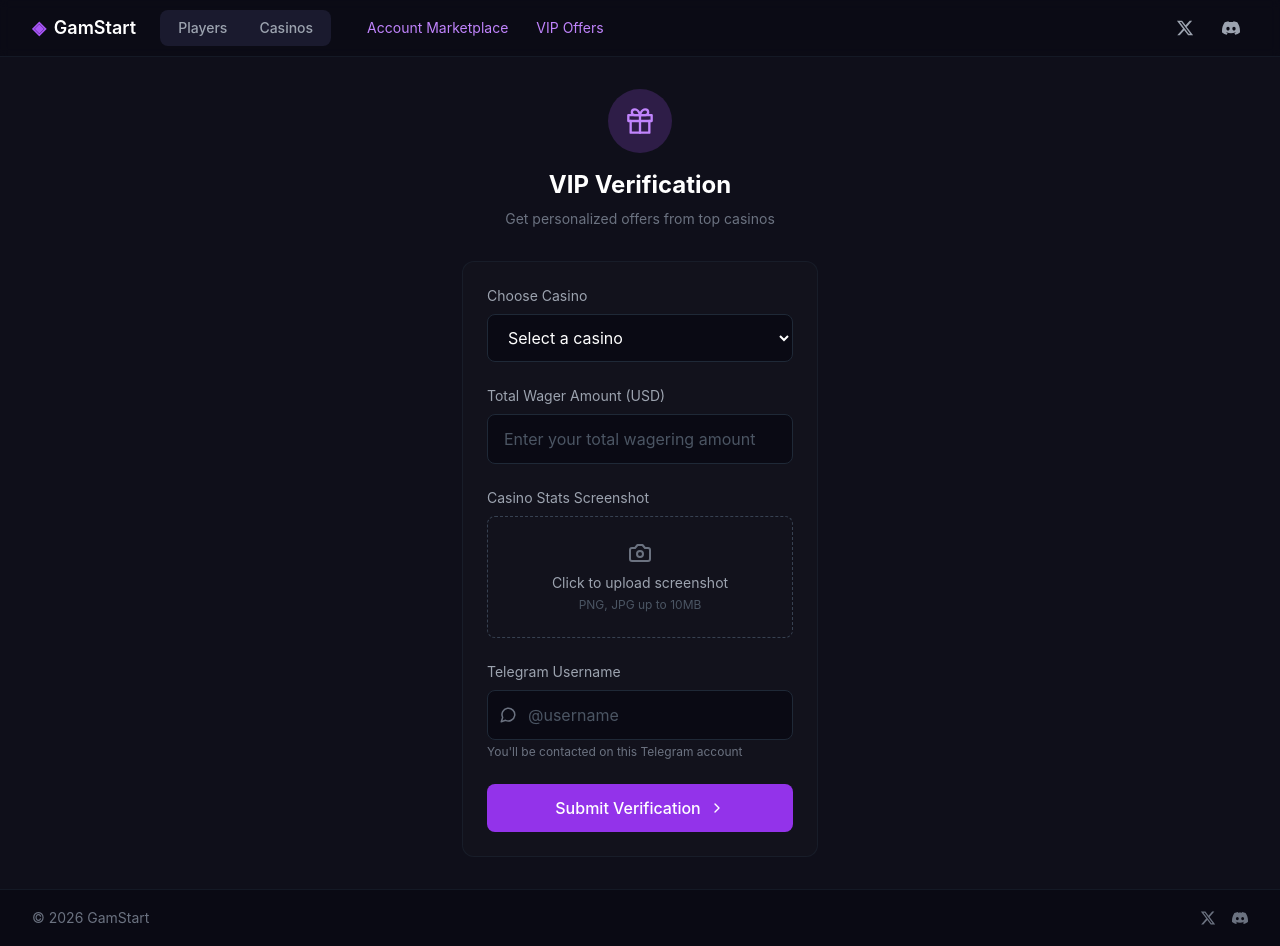
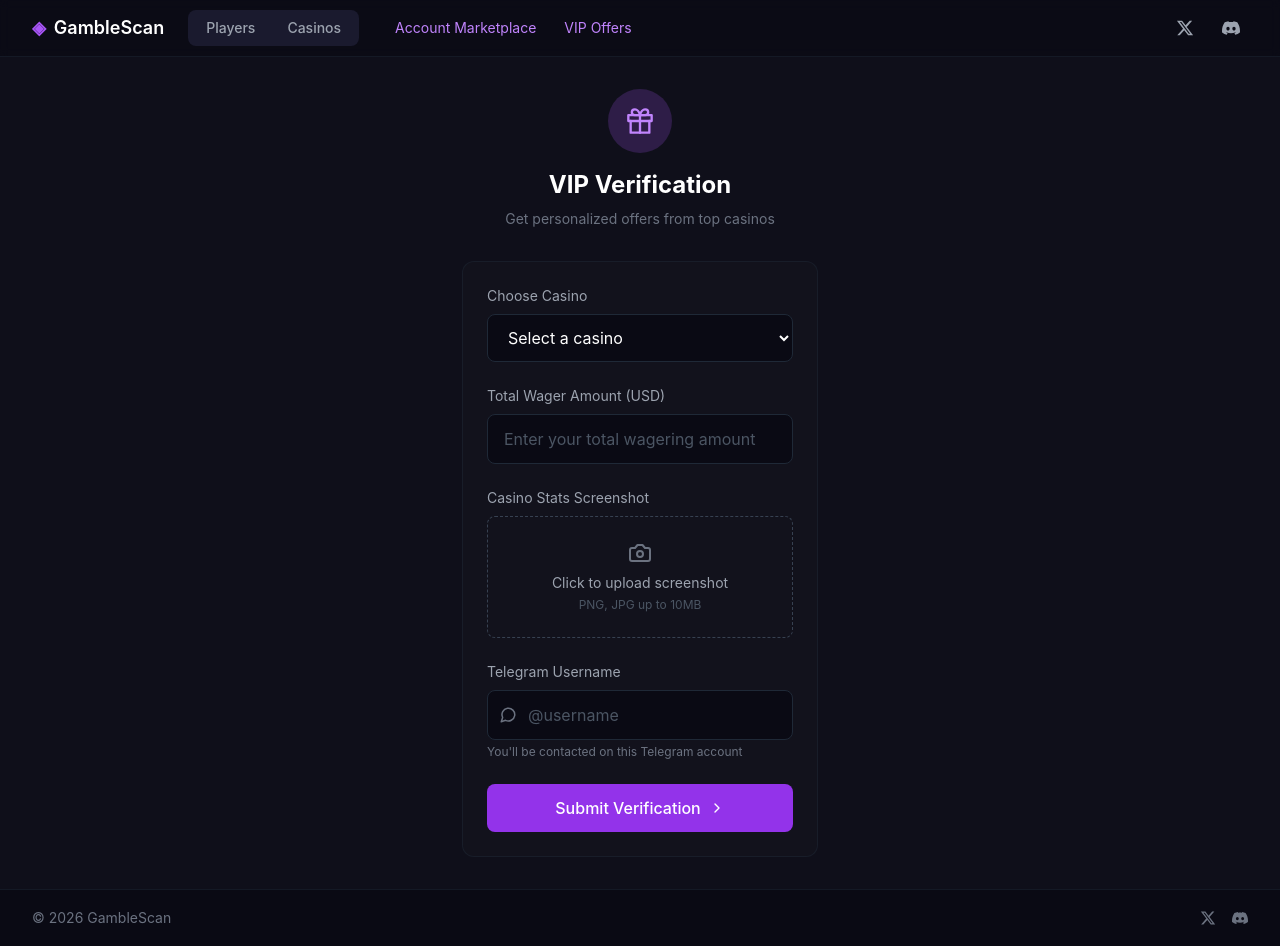
Before and after one commit to test12312as1/sadsa, a Next.js app: page /verify in a window 1280 px wide. Built offline with nearby package versions, Linux system fonts and the light colour scheme.

Commit message:
Update page.js

```diff
--- a/app/verify/page.js
+++ b/app/verify/page.js
@@ -61,7 +61,7 @@ function VerifyContent() {
               <div className="flex items-center gap-6">
                 <Link href="/" className="flex items-center gap-2 text-white font-semibold text-lg hover:opacity-80 transition-opacity">
                   <span className="text-purple-500">◈</span>
-                  GamStart
+                  GambleScan
                 </Link>
 
                 <div className="flex items-center bg-[#1a1a2e] rounded-lg p-0.5">
@@ -126,7 +126,7 @@ function VerifyContent() {
             <div className="flex items-center gap-6">
               <Link href="/" className="flex items-center gap-2 text-white font-semibold text-lg hover:opacity-80 transition-opacity">
                 <span className="text-purple-500">◈</span>
-                GamStart
+                GambleScan
               </Link>
 
               <div className="flex items-center bg-[#1a1a2e] rounded-lg p-0.5">
@@ -270,7 +270,7 @@ function VerifyContent() {
       <footer className="border-t border-gray-800/50 bg-[#0a0a14]">
         <div className="max-w-7xl mx-auto px-4 sm:px-6 lg:px-8">
           <div className="flex items-center justify-between h-14">
-            <div className="text-gray-500 text-sm">© 2026 GamStart</div>
+            <div className="text-gray-500 text-sm">© 2026 GambleScan</div>
             <div className="flex items-center gap-4">
               <a href="https://twitter.com" target="_blank" rel="noopener noreferrer" className="text-gray-500 hover:text-white transition-colors">
                 <TwitterIcon size={16} />
```
